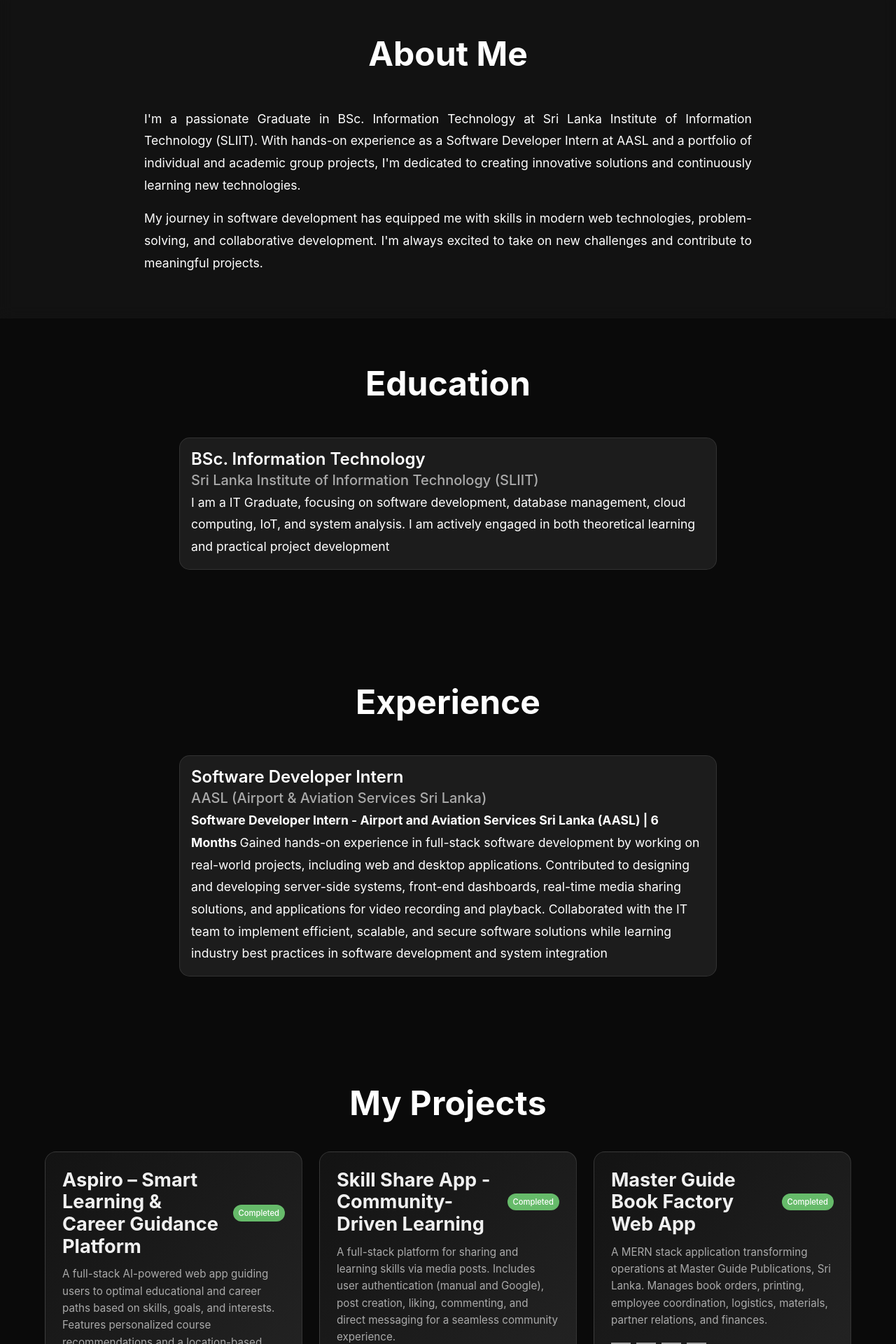
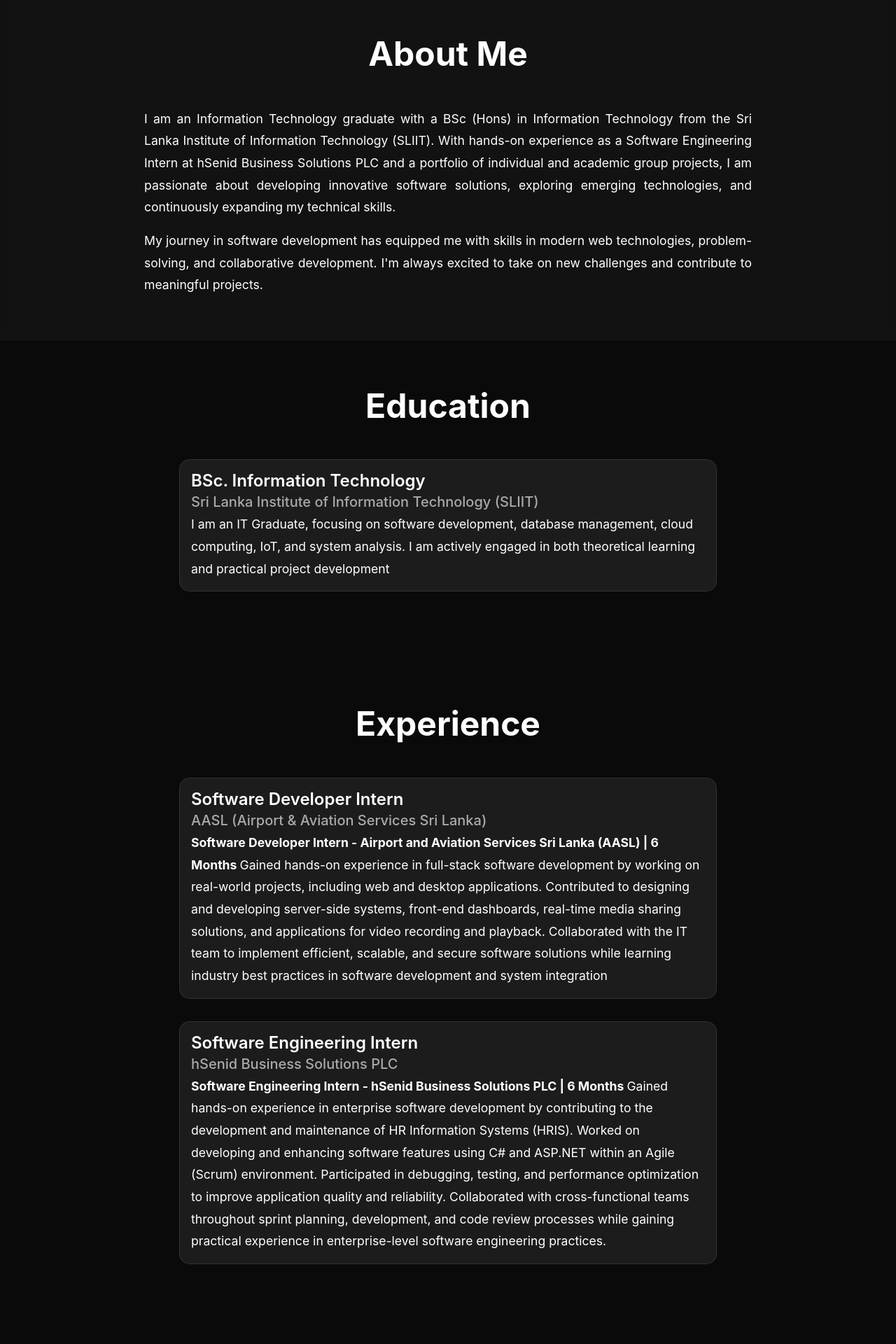
Before and after one commit to sadeepaatigala/myPortfolio, a Next.js app: page / in a window 1280 px wide. Shown: the part 880-2800 px from the top of the page at 70% size. Built offline with nearby package versions, Linux system fonts and the light colour scheme; grey boxes are pictures that could not be loaded.

Commit message:
spelling corrections and experiences updated

```diff
--- a/src/app/education/page.js
+++ b/src/app/education/page.js
@@ -11,7 +11,7 @@ export default function Education() {
           <TimelineItem
             title="BSc. Information Technology"
             subtitle="Sri Lanka Institute of Information Technology (SLIIT)"
-            description="I am a IT Graduate, focusing on software development, database management, cloud computing, IoT, and system analysis. I am actively engaged in both theoretical learning and practical project development"
+            description="I am an IT Graduate, focusing on software development, database management, cloud computing, IoT, and system analysis. I am actively engaged in both theoretical learning and practical project development"
           />
       </Box>
     </Box>
--- a/src/app/experience/page.js
+++ b/src/app/experience/page.js
@@ -15,6 +15,13 @@ export default function Experience() {
 Gained hands-on experience in full-stack software development by working on real-world projects, including web and desktop applications. Contributed to designing and developing server-side systems, front-end dashboards, real-time media sharing solutions, and applications for video recording and playback. Collaborated with the IT team to implement efficient, scalable, and secure software solutions while learning industry best practices in software development and system integration
             </>   }
            />
+
+           <TimelineItem
+            title="Software Engineering Intern"
+            subtitle="hSenid Business Solutions PLC"
+            description={<> <b>Software Engineering Intern - hSenid Business Solutions PLC | 6 Months </b>
+Gained hands-on experience in enterprise software development by contributing to the development and maintenance of HR Information Systems (HRIS). Worked on developing and enhancing software features using C# and ASP.NET within an Agile (Scrum) environment. Participated in debugging, testing, and performance optimization to improve application quality and reliability. Collaborated with cross-functional teams throughout sprint planning, development, and code review processes while gaining practical experience in enterprise-level software engineering practices.</>}
+           />
       </Box>
     </Box>
   );
--- a/src/components/About.js
+++ b/src/components/About.js
@@ -24,12 +24,13 @@ export default function About() {
           variant="body1"
           sx={{ mb: 2, textAlign: 'justify' }}
         >
-          I&apos;m a passionate Graduate in BSc. Information
-          Technology at Sri Lanka Institute of Information Technology (SLIIT).
-          With hands-on experience as a Software Developer Intern at AASL and a
-          portfolio of individual and academic group projects, I&apos;m dedicated
-          to creating innovative solutions and continuously learning new
-          technologies.
+          I am an Information Technology graduate with a BSc (Hons) in Information Technology
+          from the Sri Lanka Institute of Information Technology (SLIIT).
+          With hands-on experience as a Software Engineering Intern at hSenid Business Solutions PLC
+          and a portfolio of individual and academic group projects,
+          I am passionate about developing innovative software solutions,
+
+exploring emerging technologies, and continuously expanding my technical skills.
         </Typography>
 
         <Typography
```
Also changed, not shown: 1 other file (tests, documents, lock files or other folders).
